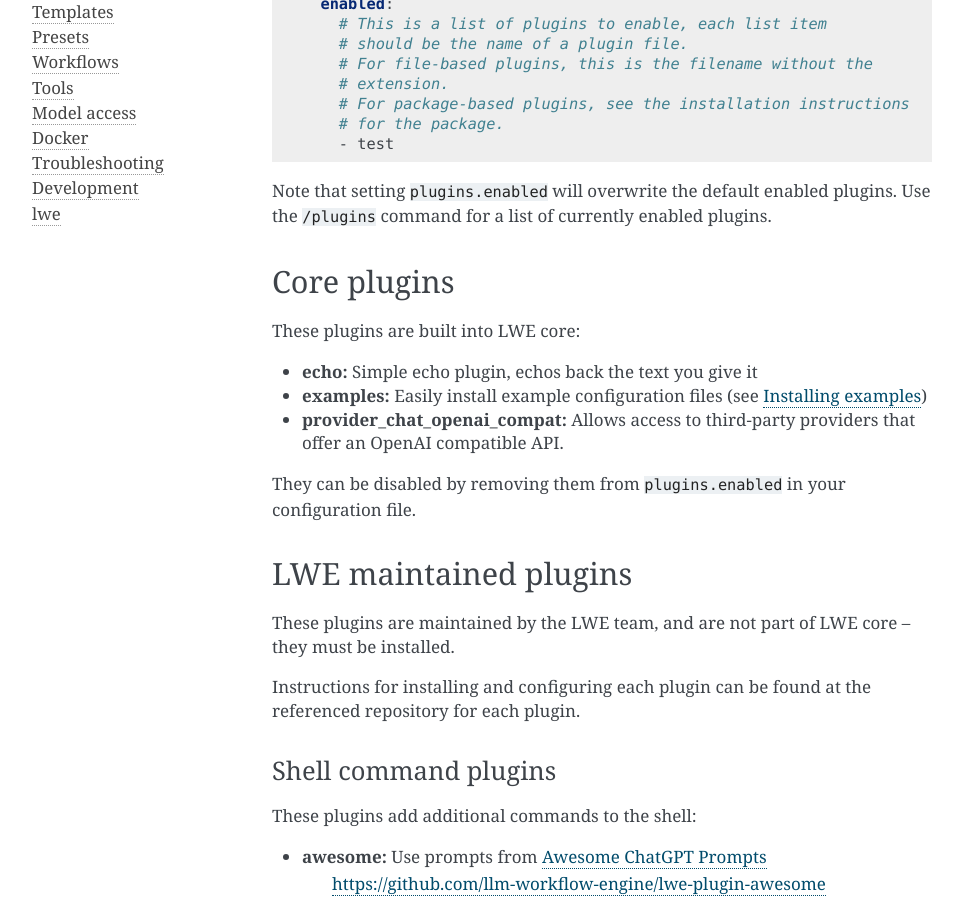
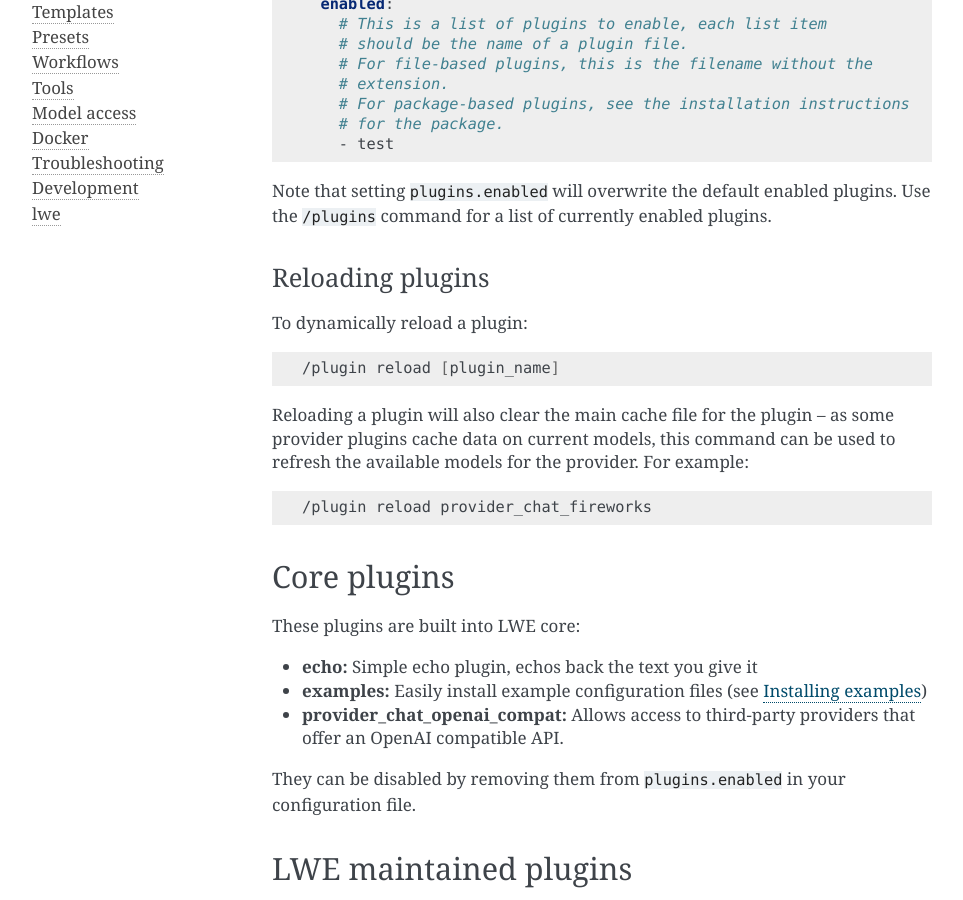
Before and after one commit to llm-workflow-engine/llm-workflow-engine, a Sphinx documentation site: the page built from docs/plugins.rst, in a window 1280 px wide and 900 px high, scrolled down 707 px. Shown: the whole window, without its empty margins (148-1111 px from the left). Built offline with Sphinx 7.4.7, drawn with Linux system fonts in a browser that asks for light colours.

Commit message:
add doc for reloading plugins

```diff
--- a/docs/plugins.rst
+++ b/docs/plugins.rst
@@ -45,6 +45,22 @@ Enable the plugin in your configuration:
 
 Note that setting ``plugins.enabled`` will overwrite the default enabled plugins. Use the ``/plugins`` command for a list of currently enabled plugins.
 
+
+^^^^^^^^^^^^^^^^^^^^^^^^^^^^^^^^^^^^^^^^^^^^^^^
+Reloading plugins
+^^^^^^^^^^^^^^^^^^^^^^^^^^^^^^^^^^^^^^^^^^^^^^^
+
+To dynamically reload a plugin:
+
+.. code-block:: sh
+
+   /plugin reload [plugin_name]
+
+Reloading a plugin will also clear the main cache file for the plugin -- as some provider plugins cache data on current models, this command can be used to refresh the available models for the provider. For example:
+
+.. code-block:: sh
+
+   /plugin reload provider_chat_fireworks
 
 -----------------------------------------------
 Core plugins
```
Also changed, not shown: 1 other file.
